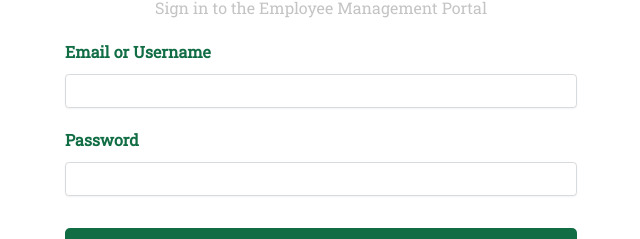
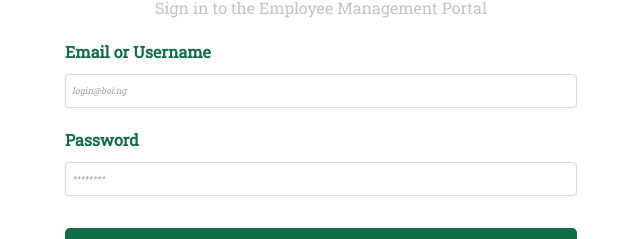
Before and after one commit to fAkinyosoye/employee-mgmt, a React (Vite) app: page / in a window 1280 px wide. Shown: the part 238-477 px from the top of the page, without its empty margins (319-959 px from the left). Built offline with nearby package versions, Linux system fonts and the light colour scheme; no server answers.

Commit message:
add react hook form to login page

```diff
--- a/src/components/pages/Login.tsx
+++ b/src/components/pages/Login.tsx
@@ -1,46 +1,55 @@
 import React, { ChangeEvent, useState } from "react";
+import { useForm } from "react-hook-form";
+import { useNavigate } from "react-router-dom";
 
 import logoImg from "../../assets/images/uploadedwebclientlogo.jpg";
 import { useLoginMutation } from "../../redux/services/auth-services";
 import { Button, Header1, Input, Label, Subtitle } from "../atoms";
 
-export type FormData = {
+export type LoginRequest = {
   emailOrUserName: string;
   password: string;
 };
 
 const Login = () => {
   const [login] = useLoginMutation();
-  const [formData, setFormData] = useState<FormData>({
+  const [formData, setFormData] = useState<LoginRequest>({
     emailOrUserName: "Freeman",
     password: "Liberia",
   });
+  const [isLoading, setIsLoading] = useState(false);
 
-  const handleFormDataChange = (e: ChangeEvent<HTMLInputElement>) => {
-    const { name, value } = e.target;
+  const {
+    register,
+    formState: { errors },
+    handleSubmit,
+  } = useForm<LoginRequest>();
 
-    setFormData({
-      ...formData,
-      [name]: value,
-    });
-  };
+  const navigate = useNavigate();
 
-  const submitHandler = async (e: any): Promise<void> => {
-    e.preventDefault();
-    // setIsLoading(true);
+  // const handleFormDataChange = (e: ChangeEvent<HTMLInputElement>) => {
+  //   const { name, value } = e.target;
+
+  //   setFormData({
+  //     ...formData,
+  //     [name]: value,
+  //   });
+  // };
+
+  const submit = async (data: LoginRequest): Promise<void> => {
+    setIsLoading(true);
     try {
       const res = await login(formData).unwrap();
       if (res.status === "success") {
         alert("success");
+        setIsLoading(false);
+        navigate("/");
         console.log(res);
-        // message.success(res.message);
-        // setIsLoading(false);
       }
     } catch (error: any) {
       alert("error");
       console.log(error);
-      // message.error(error?.data?.message);
-      // setIsLoading(false);
+      setIsLoading(false);
     }
   };
 
@@ -54,7 +63,8 @@ const Login = () => {
         className="mx-auto my-10"
       />
       <form
-        onSubmit={(e: any) => submitHandler(e)}
+        // onSubmit={(e: any) => submitHandler(e)}
+        onSubmit={handleSubmit(submit)}
         className="mx-auto my-auto w-4/5 lg:w-3/5 xl:w-2/5 flex flex-col gap-y-4"
       >
         <Header1 className="text-center" mt="5rem" mb="0">
@@ -63,21 +73,38 @@ const Login = () => {
         <Subtitle className="text-center">
           Sign in to the Employee Management Portal
         </Subtitle>
+
         <Label>Email or Username</Label>
         <Input
-          type="text"
-          name="emailOrUserName"
-          onChange={handleFormDataChange}
+          type="email"
+          placeholder="login@boi.ng"
+          register={{
+            ...register("emailOrUserName", {
+              required: "This field is required",
+            }),
+          }}
+          error={errors?.emailOrUserName?.message}
         />
 
         <Label>Password</Label>
         <Input
           type="password"
-          name="password"
-          onChange={handleFormDataChange}
+          placeholder="********"
+          register={{
+            ...register("password", {
+              required: "This field is required",
+              minLength: 8,
+            }),
+          }}
+          error={errors?.password?.message}
         />
 
-        <Button text="Submit" type="submit" className="mt-5" />
+        <Button
+          isLoading={isLoading}
+          text="Submit"
+          type="submit"
+          className="mt-5"
+        />
       </form>
     </div>
   );
```
